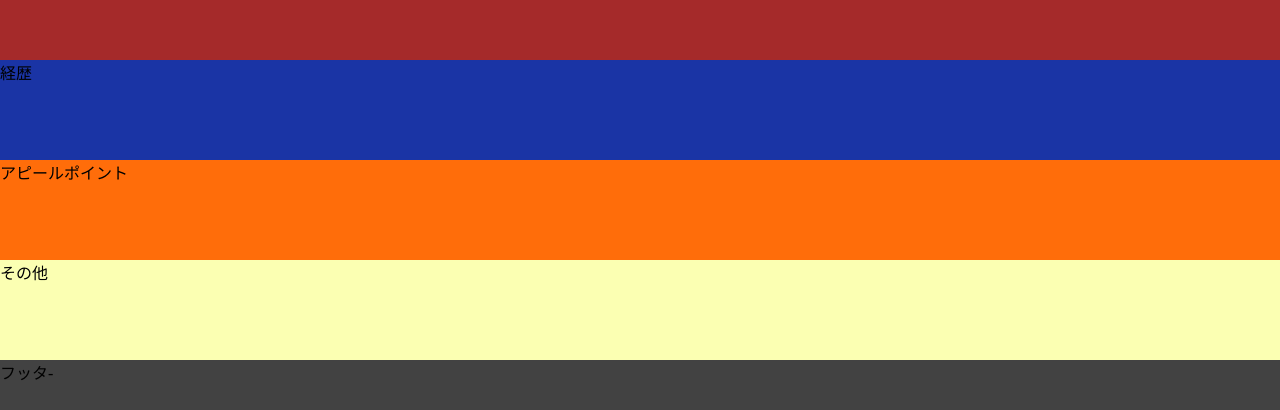
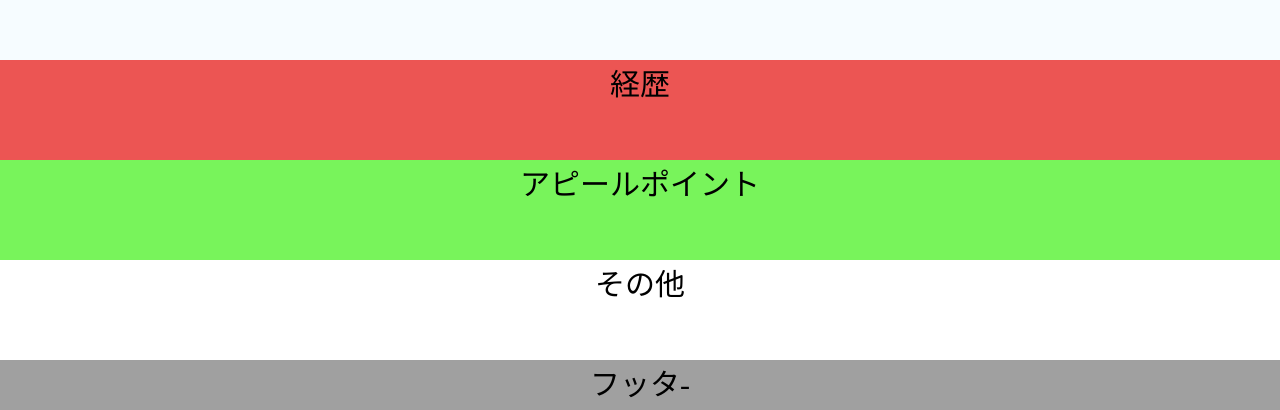
Before and after one commit to kaitoohsiro/portfolio-for-lectures, a plain HTML site: page index.html in a window 1280 px wide. Shown: the part 740-1150 px from the top of the page. Drawn offline with Linux system fonts and the light colour scheme.

Commit message:
css調整

```diff
--- a/index.css
+++ b/index.css
@@ -1,23 +1,26 @@
 body {
     margin: 0;
+    text-align: center;
+    font-size: 30px;
 }
 .hero {
     height: 100vh;
-    background-color: brown;
+    background-color: #f6fcff;
 }
 .career {
     height: 100px;
-    background-color: #1a34a5;
+    background-color: #ec5553;
 }
 .appeal {
     height: 100px;
-    background-color: #ff6d0a;
+    background-color: #78f45b;
 }
 .other {
     height: 100px;
-    background-color: #fbffb2;
+    background-color: #ffffff;
 }
 .footer {
     height: 50px;
-    background-color: #424242;
+    background-color: #a0a0a0;
+
 }
```
